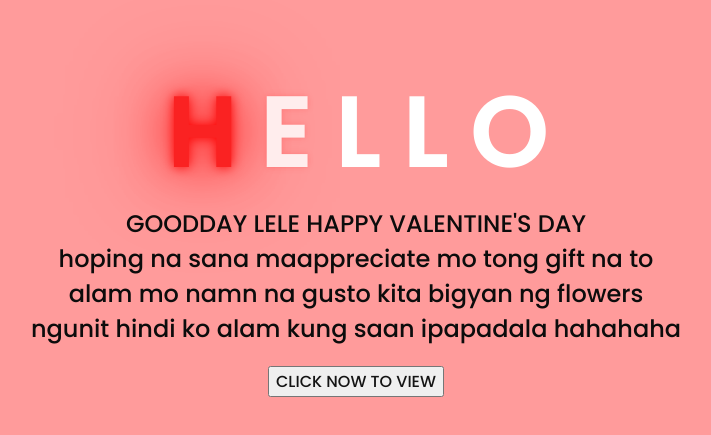
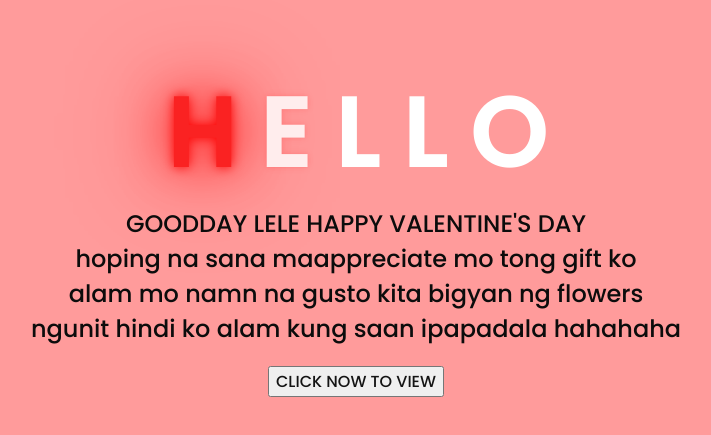
Before and after one commit to crempe123/dwayne, a plain HTML site: page index.html in a window 1280 px wide. Shown: the part 179-614 px from the top of the page, without its empty margins (292-1003 px from the left). Drawn offline with Linux system fonts and the light colour scheme.

Commit message:
Update index.html

```diff
--- a/index.html
+++ b/index.html
@@ -19,7 +19,7 @@
     <div class="description">
         <span>GOODDAY LELE HAPPY VALENTINE'S DAY</span>
         <br>
-        <span>hoping na sana maappreciate mo tong gift na to</span>
+        <span>hoping na sana maappreciate mo tong gift ko</span>
         <br>
         <span>alam mo namn na gusto kita bigyan ng flowers </span>
         <br>
```
